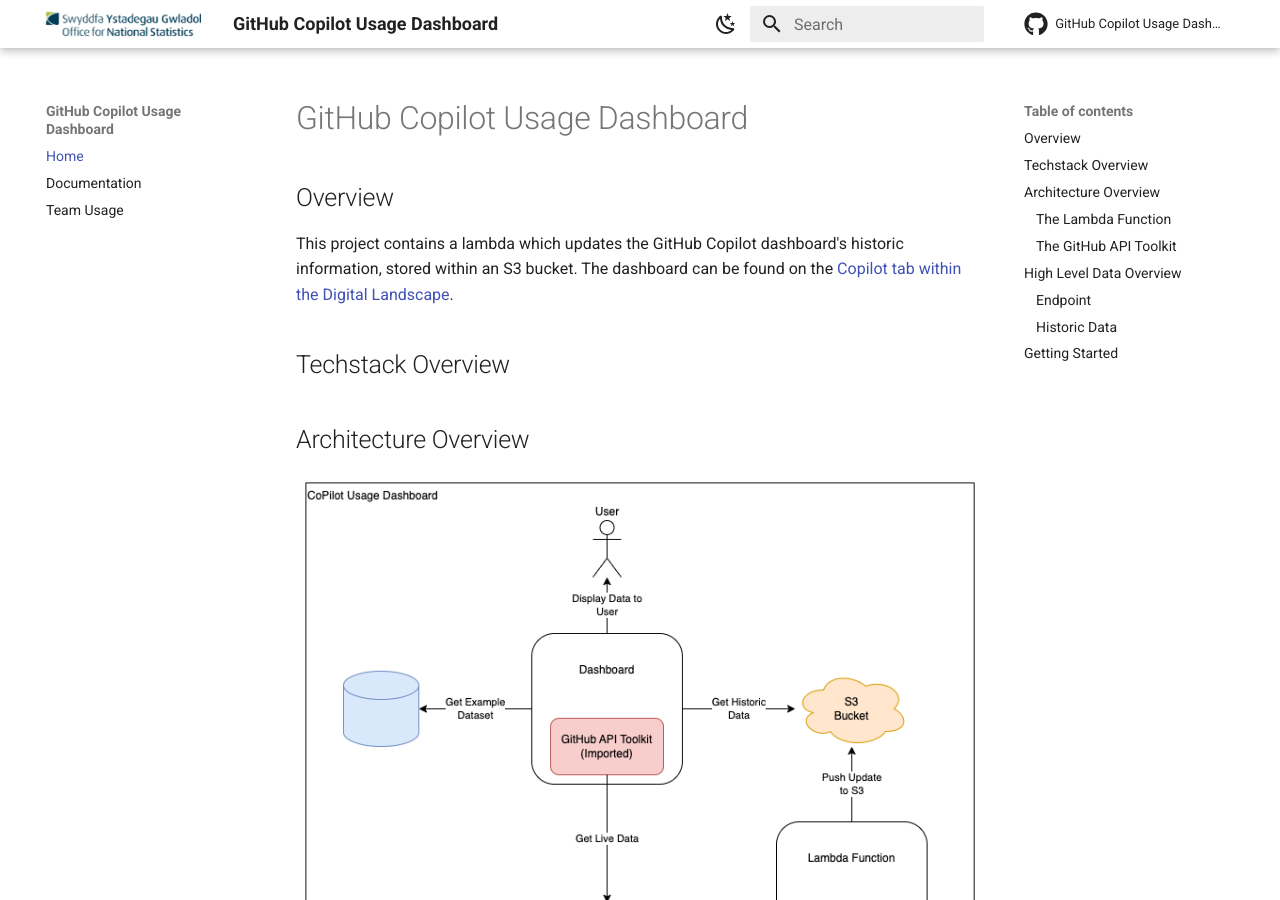
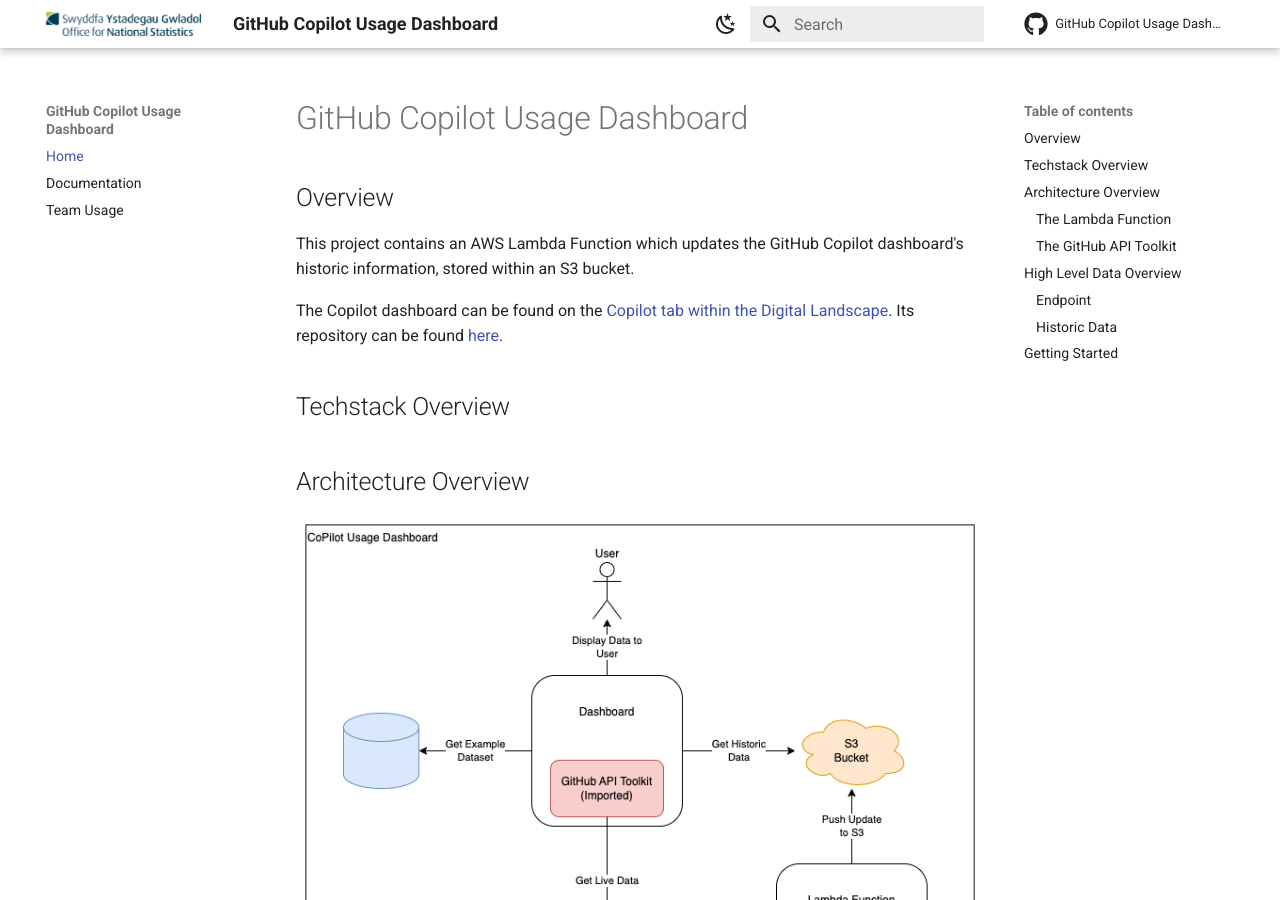
Before and after one commit to ONS-Innovation/github-copilot-usage-dashboard, an MkDocs documentation site: the page built from docs/index.md, in a window 1280 px wide and 900 px high. Built offline with MkDocs 1.6.1 and Material for MkDocs 9.7.7, drawn with Linux system fonts in a browser that asks for light colours; comment, search, counter and statistics services are not loaded.

Commit message:
Address comments - Use lambda full name - Update documentation bash - Move handler function to bottom of script

```diff
--- a/docs/index.md
+++ b/docs/index.md
@@ -2,7 +2,9 @@
 
 ## Overview
 
-This project contains a lambda which updates the GitHub Copilot dashboard's historic information, stored within an S3 bucket. The dashboard can be found on the [Copilot tab within the Digital Landscape](digital-landscape.sdp-prod.aws.onsdigital.uk/copilot).
+This project contains an AWS Lambda Function which updates the GitHub Copilot dashboard's historic information, stored within an S3 bucket.
+
+The Copilot dashboard can be found on the [Copilot tab within the Digital Landscape](digital-landscape.sdp-prod.aws.onsdigital.uk/copilot). Its repository can be found [here](https://github.com/ONS-Innovation/keh-digital-landscape).
 
 ## Techstack Overview
 ## Architecture Overview
```
Also changed, not shown: README.md (+1 -1 lines), docs/documentation.md (+1 -1 lines), 1 other file.
